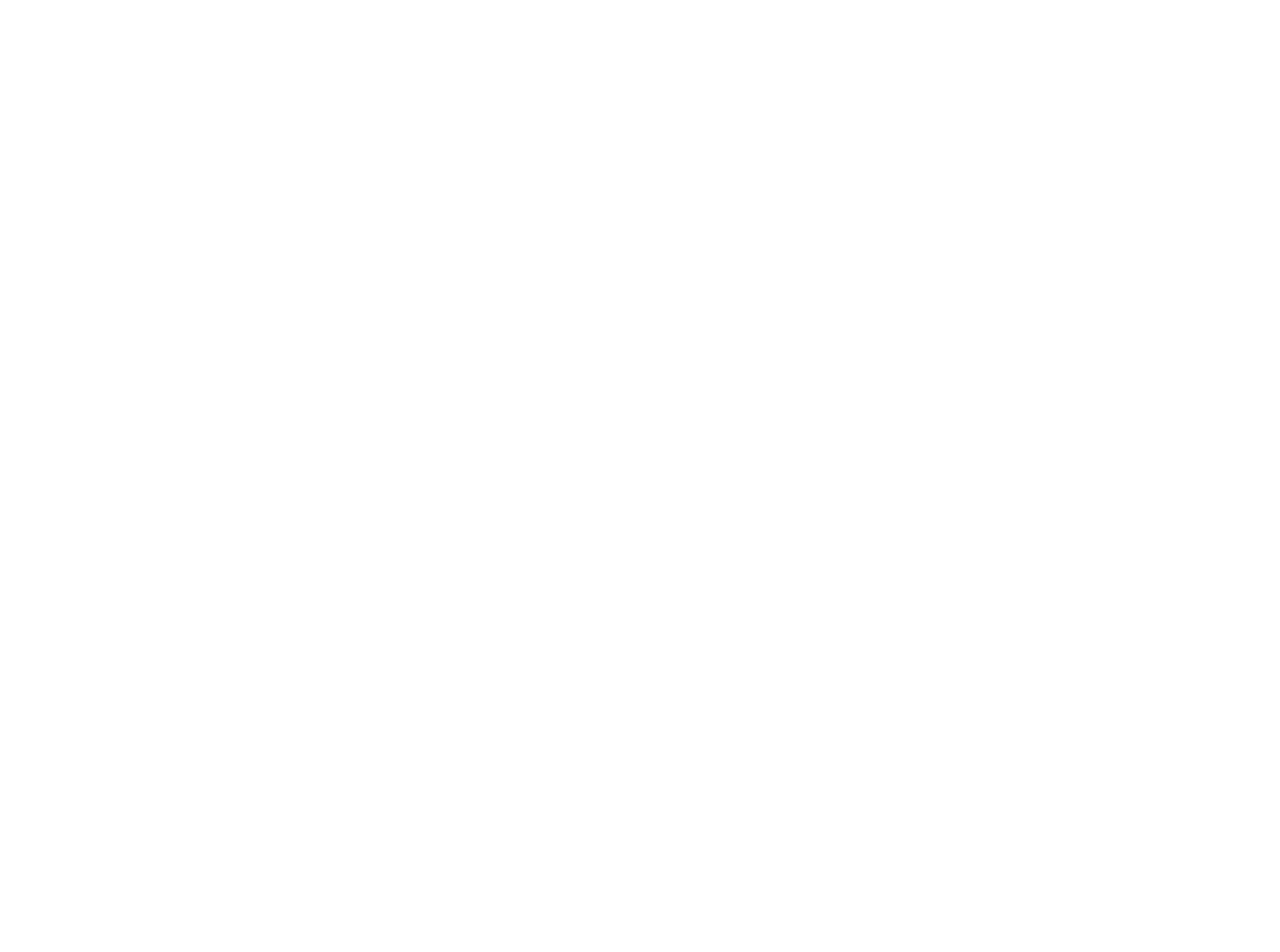
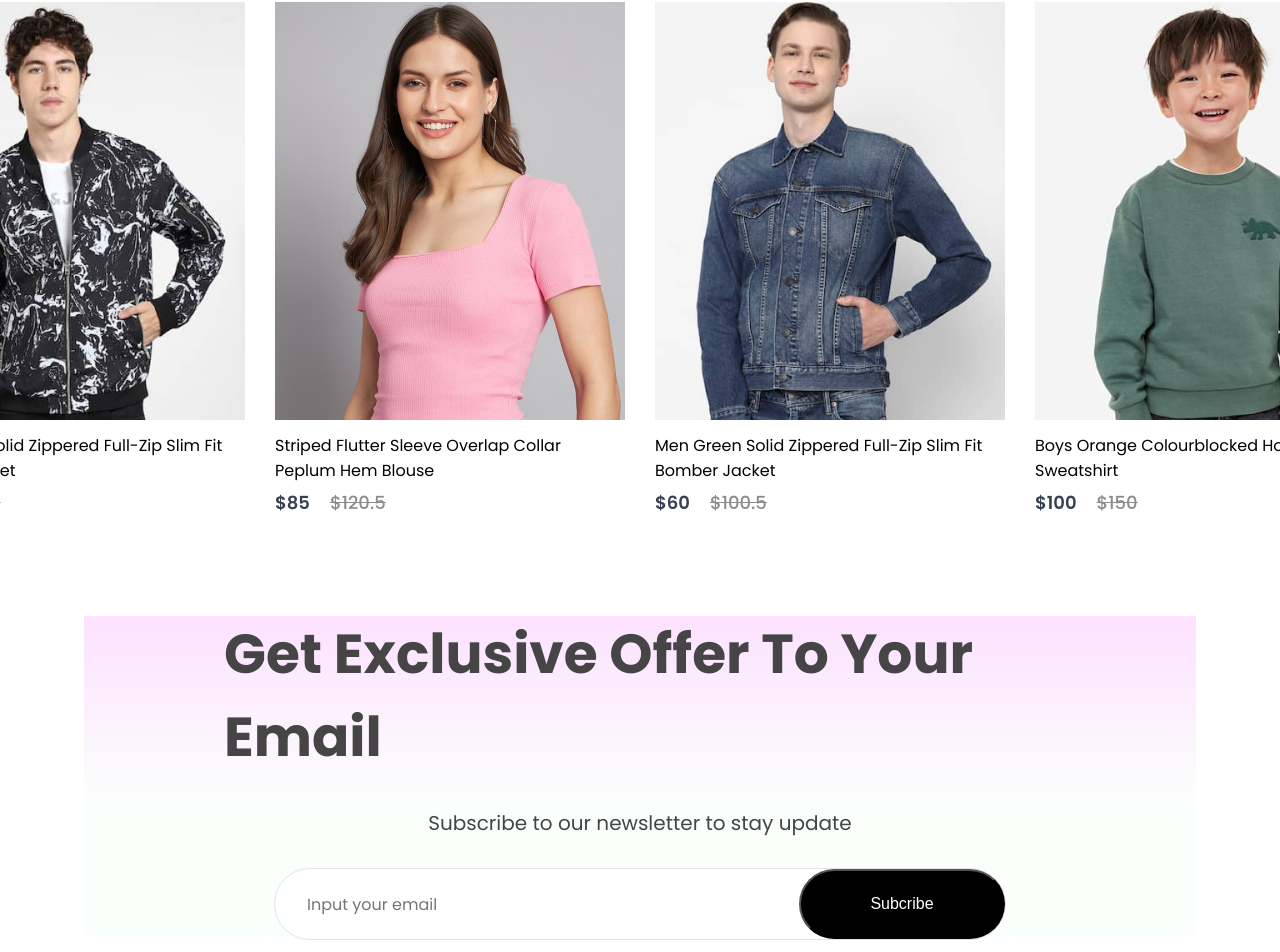
Before and after one commit to nkduyenpham/reactjs-ecom, a React (Vite) app: page / in a window 1280 px wide. Shown: the part 2942-3894 px from the top of the page. Before the commit the page ends 2247 px from the top, so only its background shows below. Built offline with nearby package versions, Linux system fonts and the light colour scheme.

Commit message:
setup newsletter components

```diff
--- /dev/null
+++ b/src/Components/NewCollections/NewCollections.css
@@ -0,0 +1,27 @@
+.new-collections {
+    display: flex;
+    flex-direction: column;
+    align-items: center;
+    gap: 10px;
+    margin-bottom: 100px;
+}
+
+.new-collections h1 {
+    color: #171717;
+    font-size: 50px;
+    font-weight: 600;
+}
+
+.new-collections hr {
+    width: 200px;
+    height: 6px;
+    border-radius: 10px;
+    background: #252525;
+}
+
+.collections {
+    display: grid;
+    grid-template-columns: 1fr 1fr 1fr 1fr;
+    margin-top: 50px;
+    gap: 30px;
+}
--- /dev/null
+++ b/src/Components/NewCollections/NewCollections.jsx
@@ -0,0 +1,22 @@
+import React from 'react'
+import './NewCollections.css'
+import new_collection from '../Assets/new_collections'
+import Item from '../Item/Item'
+
+
+const NewCollections = () => {
+    return (
+        <div className='new-collections'>
+            <h1>NEW COLLECTIONS</h1>
+            <hr />
+            <div className="collections">
+                {new_collection.map((item, i) => {
+                    return <Item key={i} id={item.id} name={item.name} image={item.image} new_price={item.new_price} old_price={item.old_price} />
+                })
+                }
+            </div>
+        </div>
+    )
+}
+
+export default NewCollections
--- /dev/null
+++ b/src/Components/NewsLetter/NewsLetter.css
@@ -0,0 +1,55 @@
+.newsletter {
+    width: 65%;
+    height: 40vh;
+    display: flex;
+    flex-direction: column;
+    align-items: center;
+    justify-content: center;
+    margin: auto;
+    padding: 0px 140px;
+    margin-bottom: 150px;
+    background: linear-gradient(180deg, #fde1ff 0%, #e1ffea22 60%);
+    gap: 30px;
+}
+
+.newsletter h1 {
+    color: #454545;
+    font-size: 55px;
+    font-weight: 600px;
+}
+
+.newsletter p {
+    color: #454545;
+    font-size: 20px;
+}
+
+.newsletter div {
+    display: flex;
+    align-items: center;
+    justify-content: center;
+    background: white;
+    width: 730px;
+    height: 70px;
+    border-radius: 80px;
+    border: 1px solid #e3e3e3;
+}
+
+.newsletter input {
+    width: 500px;
+    margin-left: 30px;
+    border: none;
+    outline: none;
+    color: #616161;
+    font-family: Poppins;
+    font-size: 16px;
+}
+
+.newsletter div button {
+    width: 210px;
+    height: 70px;
+    border-radius: 80px;
+    background: black;
+    color: white;
+    font-size: 16px;
+    cursor: pointer;
+}
--- /dev/null
+++ b/src/Components/NewsLetter/NewsLetter.jsx
@@ -0,0 +1,17 @@
+import React from 'react'
+import './NewsLetter.css'
+
+const NewsLetter = () => {
+    return (
+        <div className='newsletter'>
+            <h1>Get Exclusive Offer To Your Email</h1>
+            <p>Subscribe to our newsletter to stay update</p>
+            <div>
+                <input type="email" placeholder='Input your email' />
+                <button>Subcribe</button>
+            </div>
+        </div>
+    )
+}
+
+export default NewsLetter
--- a/src/Pages/Shop.jsx
+++ b/src/Pages/Shop.jsx
@@ -2,6 +2,8 @@
 import Hero from '../Components/Hero/Hero'
 import Popular from '../Components/Popular/Popular'
 import Offers from '../Components/Offers/Offers'
+import NewCollections from '../Components/NewCollections/NewCollections'
+import NewsLetter from '../Components/NewsLetter/NewsLetter'
 
 const Shop = () => {
     return (
@@ -9,6 +11,8 @@
             <Hero />
             <Popular />
             <Offers />
+            <NewCollections />
+            <NewsLetter />
         </div>
     )
 }
```
